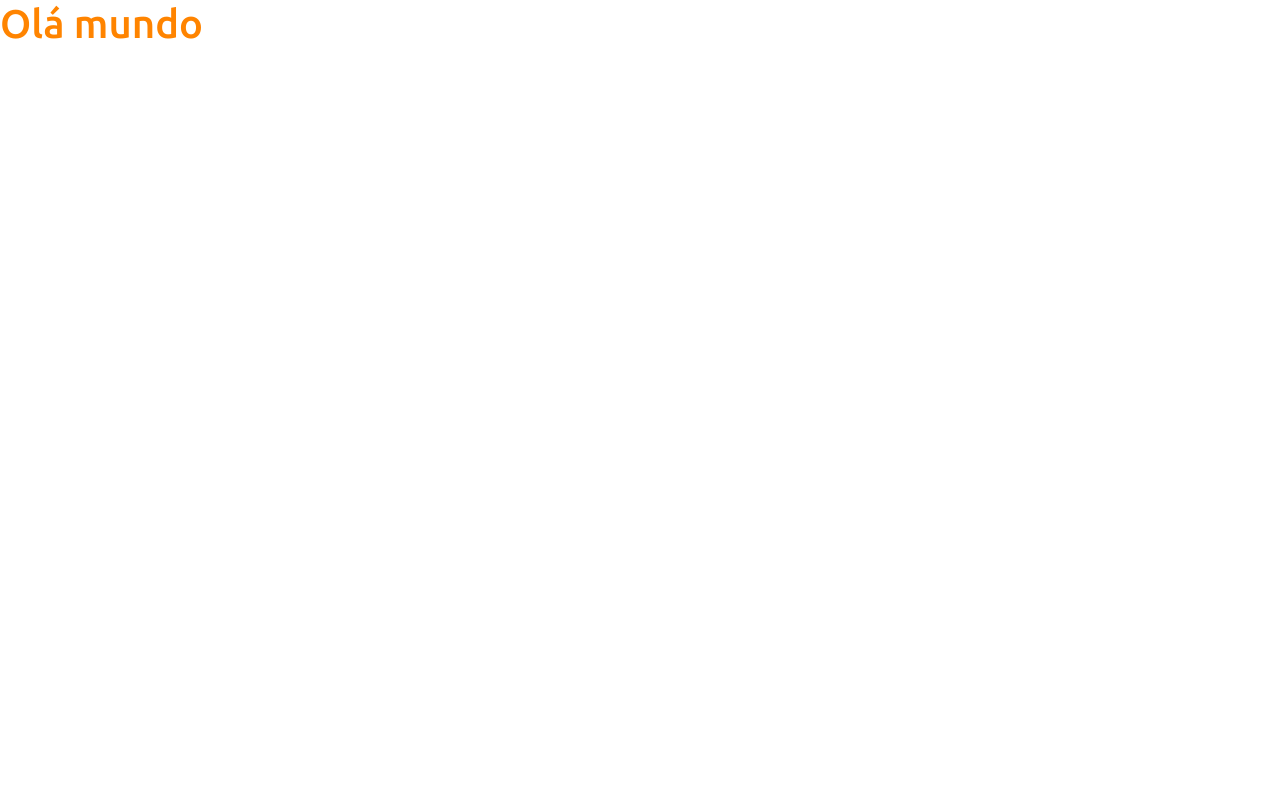
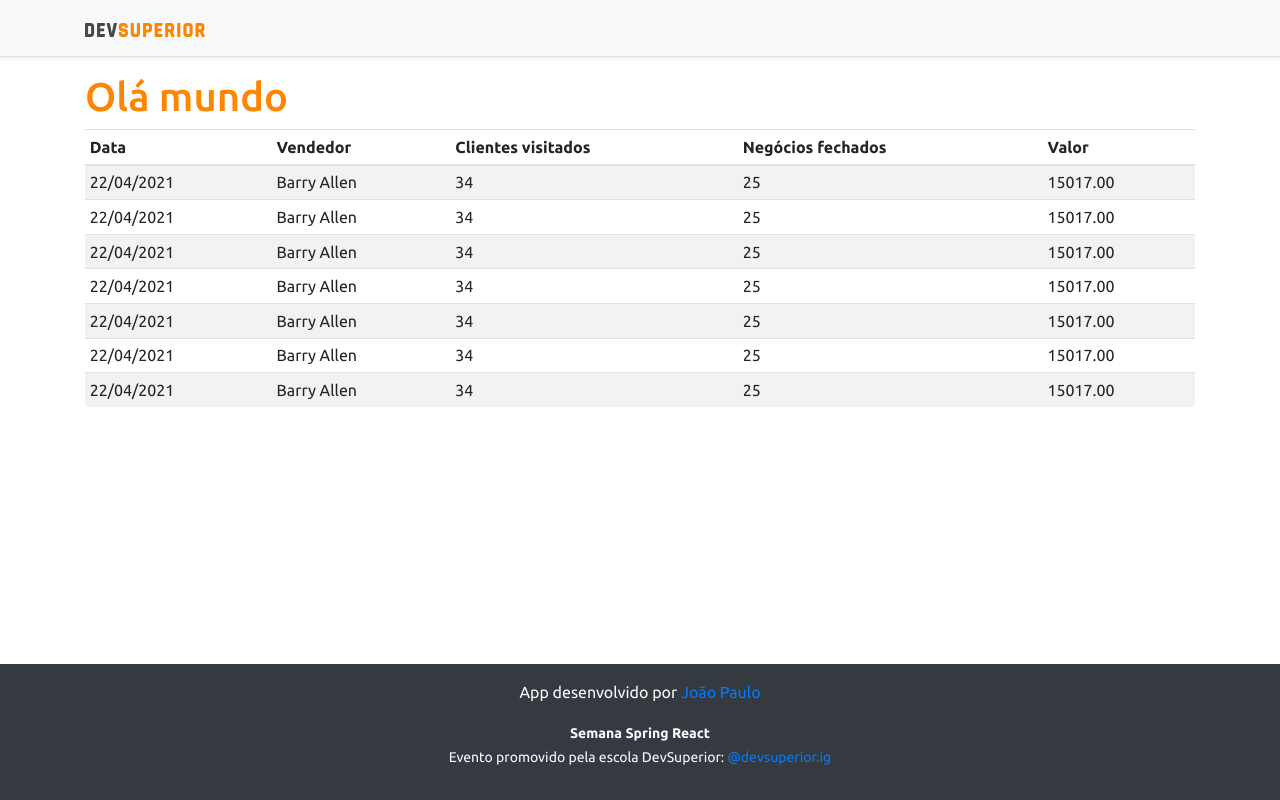
Before and after one commit to jpreis279/semana_spring_react, a React (Create React App) app in the folder frontend/: page / in a window 1280 px wide. Built offline with nearby package versions, Linux system fonts and the light colour scheme.

Commit message:
criaçao dos componentes estáticos

```diff
--- a/frontend/src/App.tsx
+++ b/frontend/src/App.tsx
@@ -1,8 +1,18 @@
+import DataTable from 'components/DataTable';
+import Footer from 'components/Footer';
+import NavBar from 'components/NavBar';
+
 function App() {
   return (
-    <div>
-      <h1 className='text-primary'>Olá mundo</h1>
-    </div>
+    <>
+      <NavBar />
+      <div className='container'>
+        <h1 className='text-primary'>Olá mundo</h1>
+        <DataTable />
+
+      </div>
+      <Footer />
+    </>
   );
 }
 
--- /dev/null
+++ b/frontend/src/components/DataTable/index.tsx
@@ -0,0 +1,71 @@
+
+const DataTable = () => {
+    return (
+        <div className="table-responsive">
+            <table className="table table-striped table-sm">
+                <thead>
+                    <tr>
+                        <th>Data</th>
+                        <th>Vendedor</th>
+                        <th>Clientes visitados</th>
+                        <th>Negócios fechados</th>
+                        <th>Valor</th>
+                    </tr>
+                </thead>
+                <tbody>
+                    <tr>
+                        <td>22/04/2021</td>
+                        <td>Barry Allen</td>
+                        <td>34</td>
+                        <td>25</td>
+                        <td>15017.00</td>
+                    </tr>
+                    <tr>
+                        <td>22/04/2021</td>
+                        <td>Barry Allen</td>
+                        <td>34</td>
+                        <td>25</td>
+                        <td>15017.00</td>
+                    </tr>
+                    <tr>
+                        <td>22/04/2021</td>
+                        <td>Barry Allen</td>
+                        <td>34</td>
+                        <td>25</td>
+                        <td>15017.00</td>
+                    </tr>
+                    <tr>
+                        <td>22/04/2021</td>
+                        <td>Barry Allen</td>
+                        <td>34</td>
+                        <td>25</td>
+                        <td>15017.00</td>
+                    </tr>
+                    <tr>
+                        <td>22/04/2021</td>
+                        <td>Barry Allen</td>
+                        <td>34</td>
+                        <td>25</td>
+                        <td>15017.00</td>
+                    </tr>
+                    <tr>
+                        <td>22/04/2021</td>
+                        <td>Barry Allen</td>
+                        <td>34</td>
+                        <td>25</td>
+                        <td>15017.00</td>
+                    </tr>
+                    <tr>
+                        <td>22/04/2021</td>
+                        <td>Barry Allen</td>
+                        <td>34</td>
+                        <td>25</td>
+                        <td>15017.00</td>
+                    </tr>
+                </tbody>
+            </table>
+        </div>
+    );
+}
+
+export default DataTable;
--- /dev/null
+++ b/frontend/src/components/Footer/index.tsx
@@ -0,0 +1,13 @@
+const Footer = () => {
+    return (
+        <footer className="footer mt-auto py-3 bg-dark">
+            <div className="container">
+                <p className="text-light">App desenvolvido por <a href="https://github.com/jpreis279" target="_blank" rel="noreferrer">João Paulo</a></p>
+                <p className="text-light"><small><strong>Semana Spring React</strong><br />
+      Evento promovido pela escola DevSuperior: <a href="https://instagram.com/devsuperior.ig" target="_blank" rel="noreferrer">@devsuperior.ig</a></small></p>
+            </div>
+        </footer>
+    );
+}
+
+export default Footer;
--- /dev/null
+++ b/frontend/src/components/NavBar/index.tsx
@@ -0,0 +1,15 @@
+import ImgDsDark from 'assets/img/ds_dark.svg'
+
+const NavBar = () => {
+    return (
+        <div className="d-flex flex-column flex-md-row align-items-center p-3 px-md-4 mb-3 bg-light border-bottom shadow-sm">
+            <div className="container">
+                <nav className="my-2 my-md-0 mr-md-3">
+                    <img src={ImgDsDark} alt="DevSuperior" width="120" />
+                </nav>
+            </div>
+        </div>
+    );
+}
+
+export default NavBar;
--- a/frontend/src/react-app-env.d.ts
+++ b/frontend/src/react-app-env.d.ts
@@ -1 +1 @@
-/// <reference types="react-scripts" />
+/// <reference types='react-scripts' />
```
Also changed, not shown: frontend/src/assets/img/ds_dark.svg (added).
